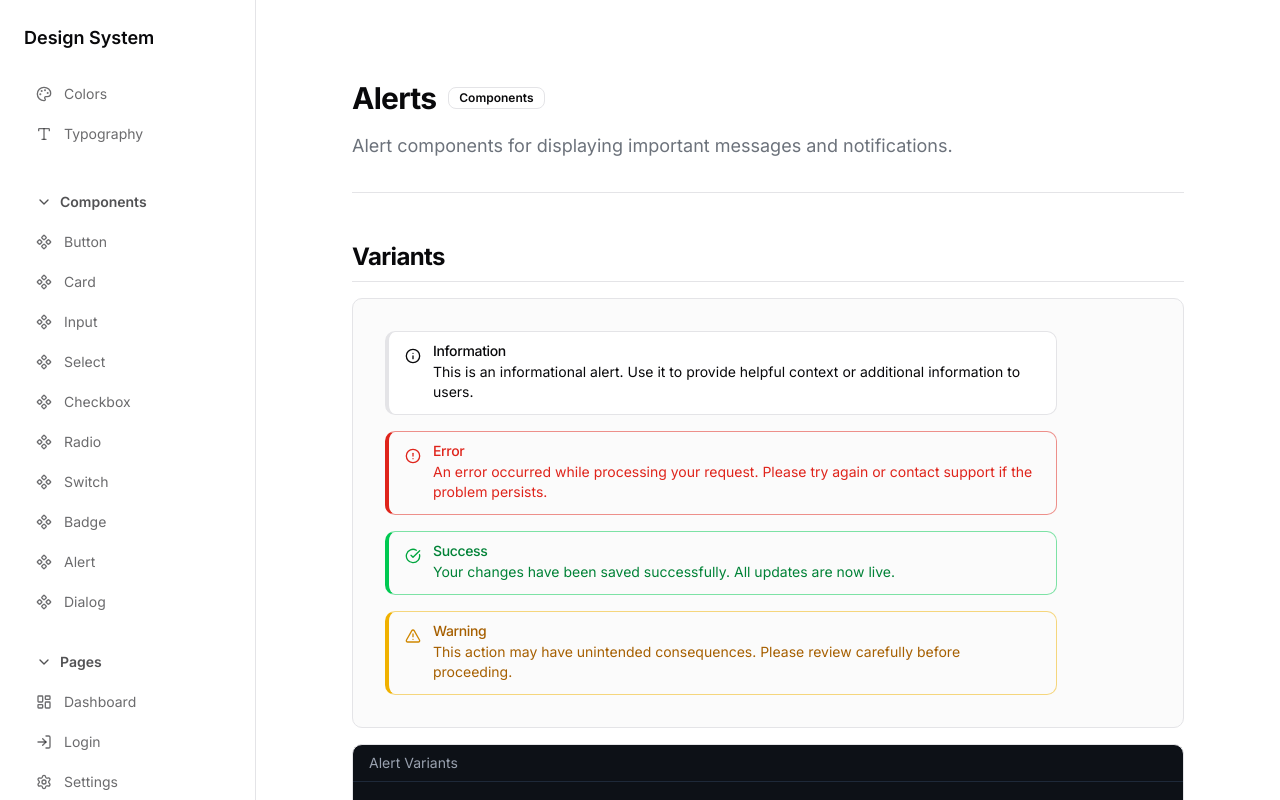
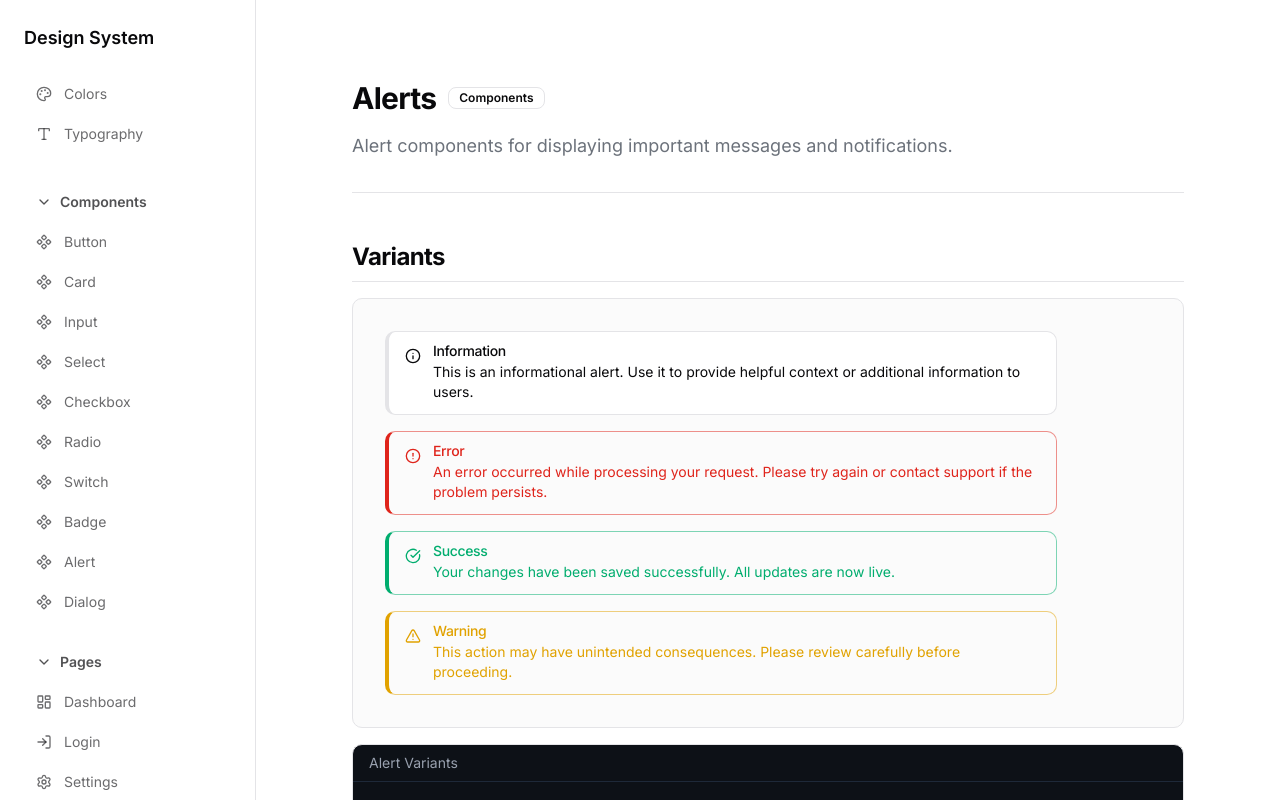
Before and after one commit to sftmlg/schmid-design-system, a Next.js app: page /components/alerts in a window 1280 px wide. Shown: the top 800 px of the page. Built offline with nearby package versions, Linux system fonts and the light colour scheme.

Commit message:
Replace hardcoded colors with semantic tokens and document color rules

```diff
--- a/src/components/ui/alert.tsx
+++ b/src/components/ui/alert.tsx
@@ -11,9 +11,9 @@ const alertVariants = cva(
 				destructive:
 					'border-destructive/50 text-destructive dark:border-destructive [&>svg]:text-destructive border-l-4 border-l-destructive',
 				success:
-					'border-green-500/50 text-green-700 dark:text-green-400 [&>svg]:text-green-600 border-l-4 border-l-green-500',
+					'border-success/50 text-success [&>svg]:text-success border-l-4 border-l-success',
 				warning:
-					'border-yellow-500/50 text-yellow-700 dark:text-yellow-400 [&>svg]:text-yellow-600 border-l-4 border-l-yellow-500',
+					'border-warning/50 text-warning [&>svg]:text-warning border-l-4 border-l-warning',
 			},
 		},
 		defaultVariants: {
--- a/src/components/ui/badge.tsx
+++ b/src/components/ui/badge.tsx
@@ -15,9 +15,9 @@ const badgeVariants = cva(
 					'border-transparent bg-destructive text-destructive-foreground shadow hover:bg-destructive/80',
 				outline: 'text-foreground',
 				success:
-					'border-transparent bg-green-500 text-white shadow hover:bg-green-600',
+					'border-transparent bg-success text-success-foreground shadow hover:bg-success/80',
 				warning:
-					'border-transparent bg-yellow-500 text-white shadow hover:bg-yellow-600',
+					'border-transparent bg-warning text-warning-foreground shadow hover:bg-warning/80',
 			},
 		},
 		defaultVariants: {
```
Also changed, not shown: .claude/CLAUDE.md.
